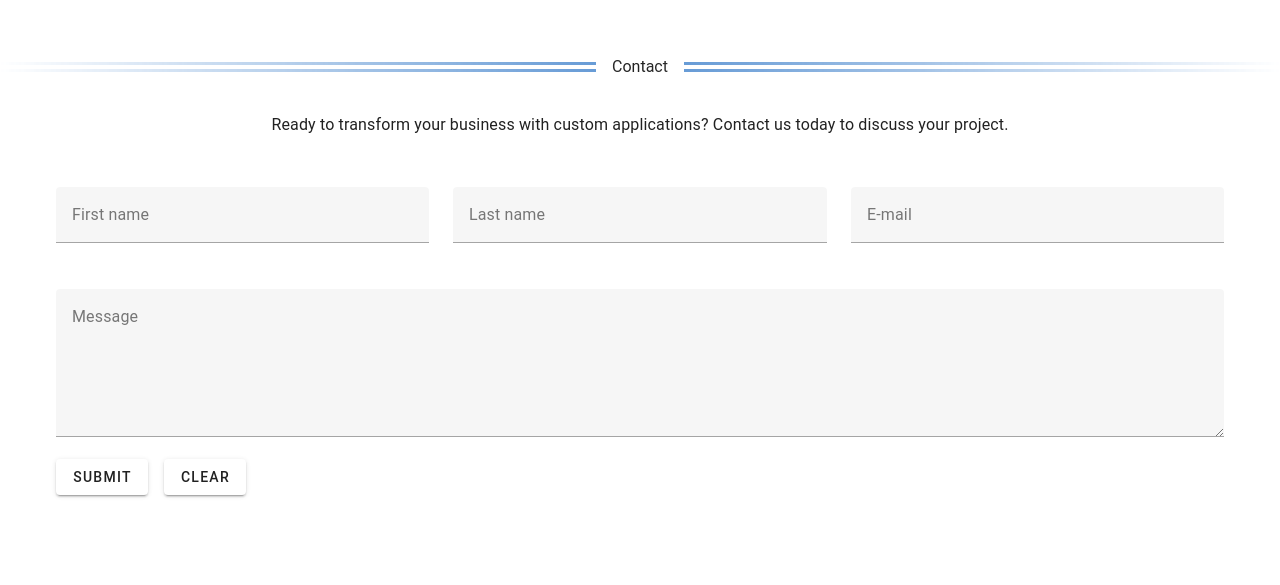
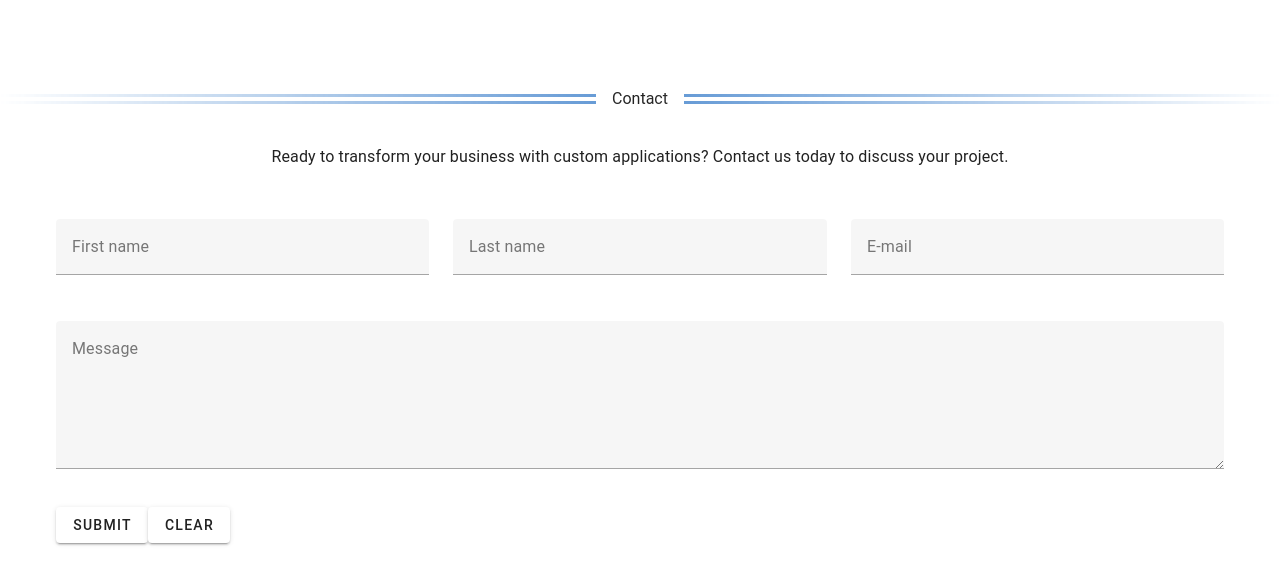
Before and after one commit to matherton/insightinternet26, a Vue app: page / in a window 1280 px wide. Shown: the part 4675-5260 px from the top of the page. Before the commit the page ends 5218 px from the top, so only its background shows below. Built offline with nearby package versions, Linux system fonts and the light colour scheme; a small style sheet from the web is missing.

Commit message:
made sure error messages have appropriate spacing

```diff
--- a/src/components/Contact.vue
+++ b/src/components/Contact.vue
@@ -113,13 +113,18 @@ function clear() {
           </v-col>
         </v-row>
 
-        <v-btn class="me-4" @click="submit">Submit</v-btn>
-        <v-btn @click="clear">Clear</v-btn>
+        <div class="formBtns">
+          <v-btn @click="submit">Submit</v-btn>
+          <v-btn @click="clear">Clear</v-btn>
+        </div>
       </v-container>
     </v-form>
   </div>
 </template>
 <style scoped>
+.formBtns {
+  margin-top: 1rem;
+}
 .contact {
   padding: 2rem 0rem; /* ensures Contact form btn's are not hidden behind sticky footer */
 }
```
